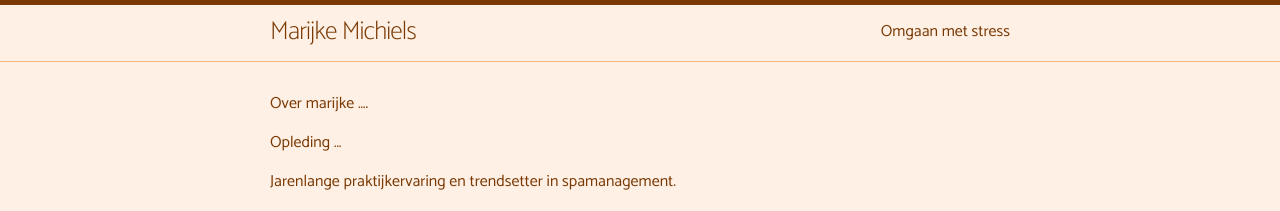
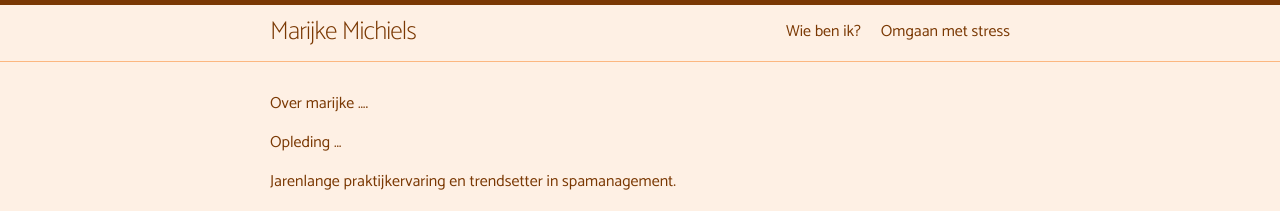
Before and after one commit to koenhandekyn/marijkemichiels, a Jekyll site: the page built from marijke.md, in a window 1280 px wide. Shown: the top 211 px of the page. Built offline with Jekyll 4.4.1, drawn with Linux system fonts in a browser that asks for light colours.

Commit message:
initial commit

```diff
--- a/marijke.md
+++ b/marijke.md
@@ -1,6 +1,6 @@
 ---
 layout: page
-# title: Marijke
+title: Wie ben ik?
 permalink: /over/
 ---
 
```
